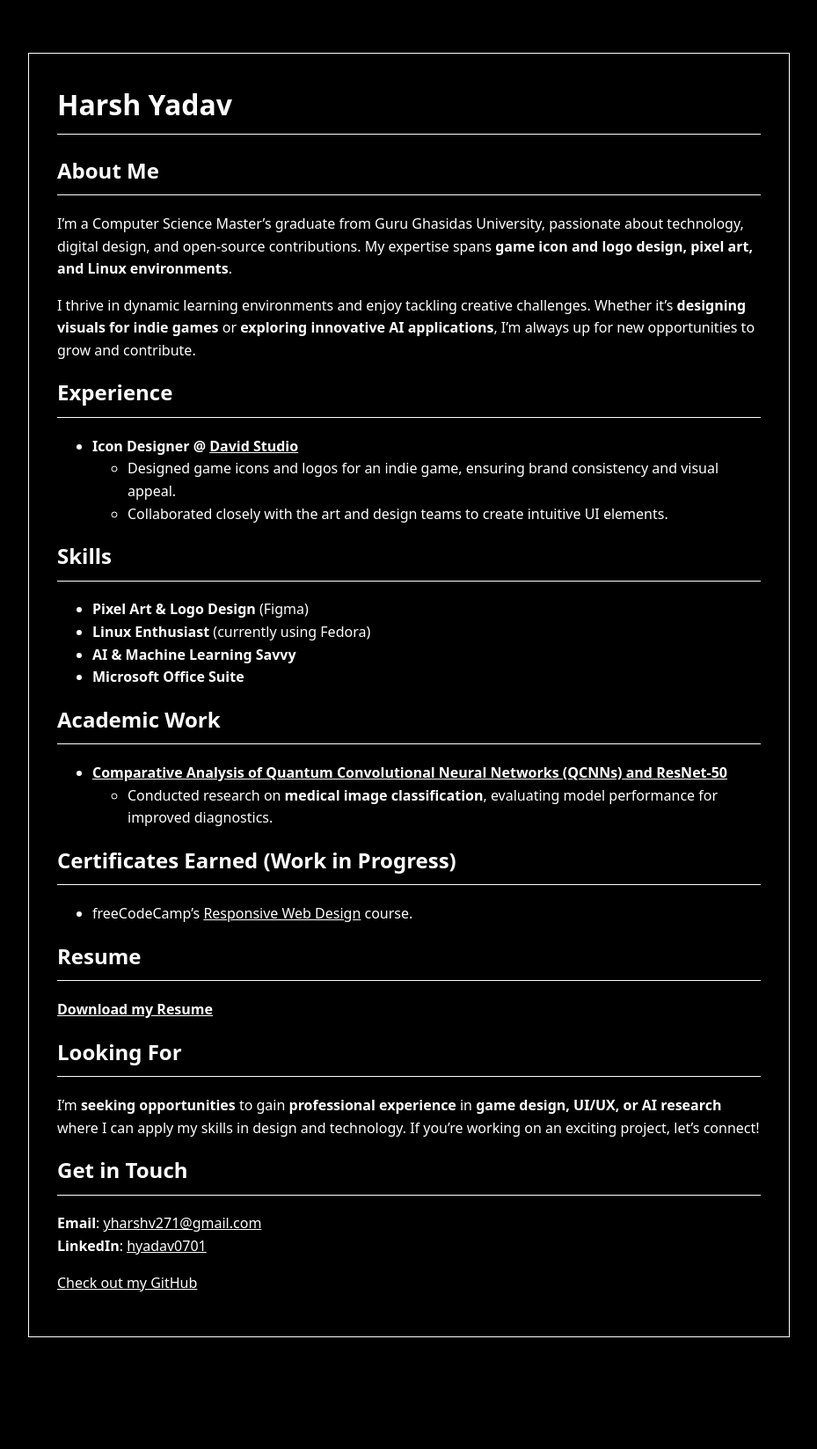
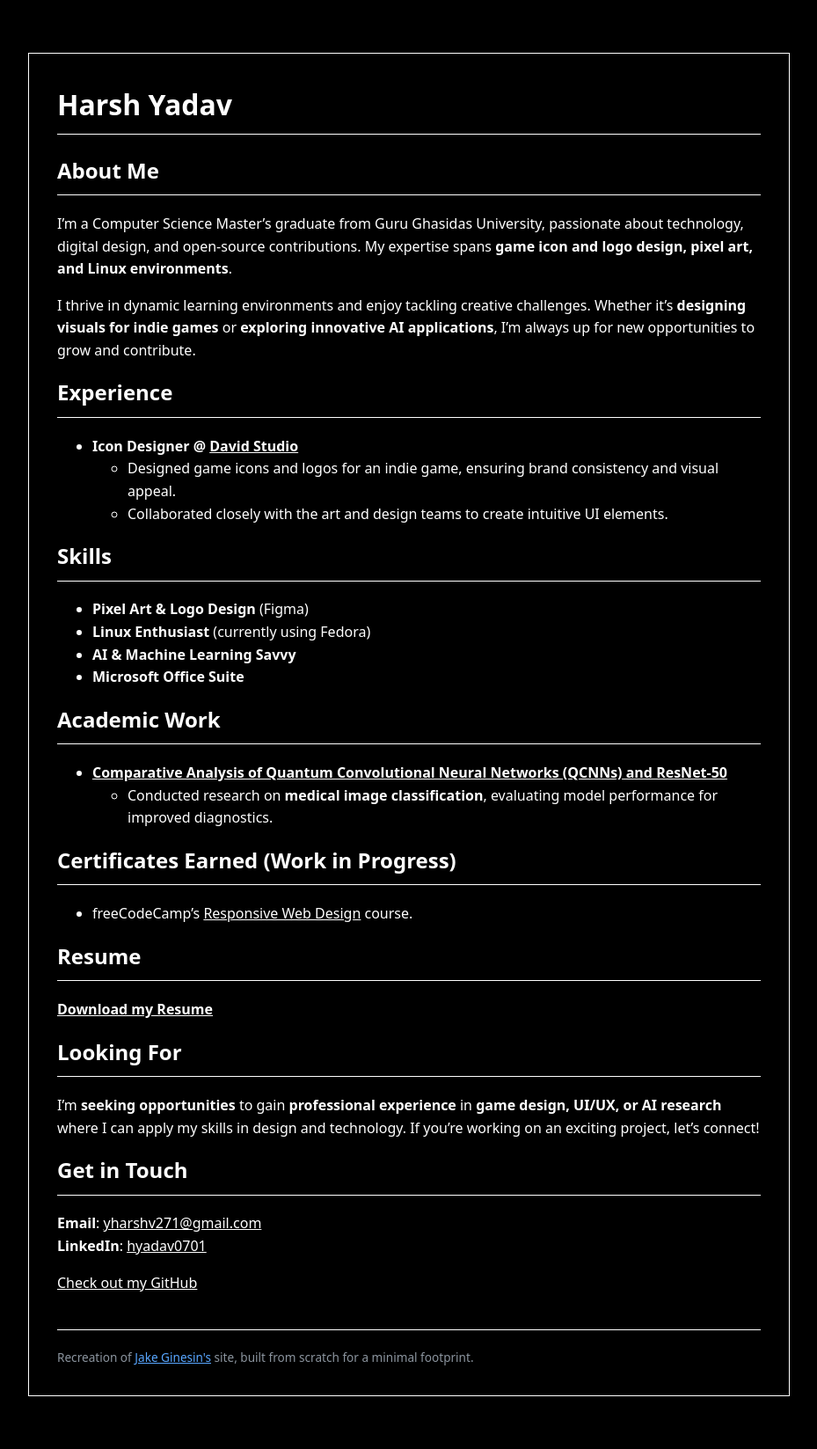
Before and after one commit to Harshyadv/HYDV, a Jekyll site: the page built from index.md, in a window 1280 px wide. Shown: the whole page at 88% size, without its empty margins (175-1104 px from the left). Built offline with Jekyll 4.4.1, drawn with Linux system fonts in a browser that asks for light colours; before the commit the page ends 1580 px from its top, so only the background shows below that.

Commit message:
updated default.html and style.css

```diff
--- a/_layouts/default.html
+++ b/_layouts/default.html
@@ -2,7 +2,6 @@
 <html lang="en">
     <head>
         <meta charset="UTF-8" />
-        <meta name="viewport" content="width=device-width, initial-scale=1" />
         <title>{{ page.title | default: site.title }}</title>
         <link
             rel="stylesheet"
@@ -10,6 +9,16 @@
         />
     </head>
     <body>
-        <div class="box" markdown="1">{{ content }}</div>
+        <div class="box" markdown="1">
+            {{ content }}
+
+            <footer>
+                Recreation of
+                <a href="https://github.com/JakeGinesin/jakegines.in"
+                    >Jake Ginesin's</a
+                >
+                site, built from scratch for a minimal footprint.
+            </footer>
+        </div>
     </body>
 </html>
--- a/assets/style.css
+++ b/assets/style.css
@@ -8,7 +8,13 @@
 body {
     background-color: var(--bg-color);
     color: var(--text-color);
-    font-family: system-ui, -apple-system, BlinkMacSystemFont, "Segoe UI", Arial, sans-serif;
+    font-family:
+        system-ui,
+        -apple-system,
+        BlinkMacSystemFont,
+        "Segoe UI",
+        Arial,
+        sans-serif;
     line-height: 1.6;
     margin: 0;
     padding: 20px;
@@ -23,7 +29,9 @@ body {
     border-radius: 0;
 }
 
-h1, h2, h3 {
+h1,
+h2,
+h3 {
     color: var(--text-color);
     border-bottom: 1px solid var(--border-color);
     padding-bottom: 8px;
@@ -52,3 +60,15 @@ code {
     font-family: monospace;
     font-size: 0.95em;
 }
+
+footer {
+    margin-top: 40px;
+    padding-top: 20px;
+    border-top: 1px solid var(--border-color);
+    font-size: 0.85rem;
+    color: #8b949e;
+}
+
+footer a {
+    color: #58a6ff; /* A slightly different blue for the footer links */
+}
```
